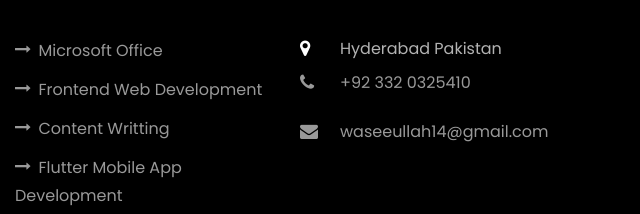
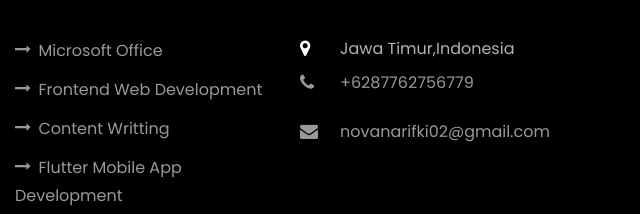
Before and after one commit to Novanarifki/Novanarifki.github.io, a plain HTML site: page index.html in a window 1280 px wide. Shown: the part 7118-7332 px from the top of the page, 640-1280 px from the left. Drawn offline with Linux system fonts and the light colour scheme; files whose address does not match are found by name.

Commit message:
perubahan alamat dll

```diff
--- a/index.html
+++ b/index.html
@@ -646,9 +646,9 @@
             	<h2 class="ftco-heading-2">Have a Questions?</h2>
             	<div class="block-23 mb-3">
 	              <ul>
-	                <li><span class="icon icon-map-marker"></span><span class="text">Hyderabad Pakistan</span></li>
-	                <li><a href="#"><span class="icon icon-phone"></span><span class="text">+92 332 0325410</span></a></li>
-	                <li><a href="#"><span class="icon icon-envelope"></span><span class="text">waseeullah14@gmail.com</span></a></li>
+	                <li><span class="icon icon-map-marker"></span><span class="text">Jawa Timur,Indonesia</span></li>
+	                <li><a href="#"><span class="icon icon-phone"></span><span class="text">+6287762756779</span></a></li>
+	                <li><a href="#"><span class="icon icon-envelope"></span><span class="text">novanarifki02@gmail.com</span></a></li>
 	              </ul>
 	            </div>
             </div>
```
